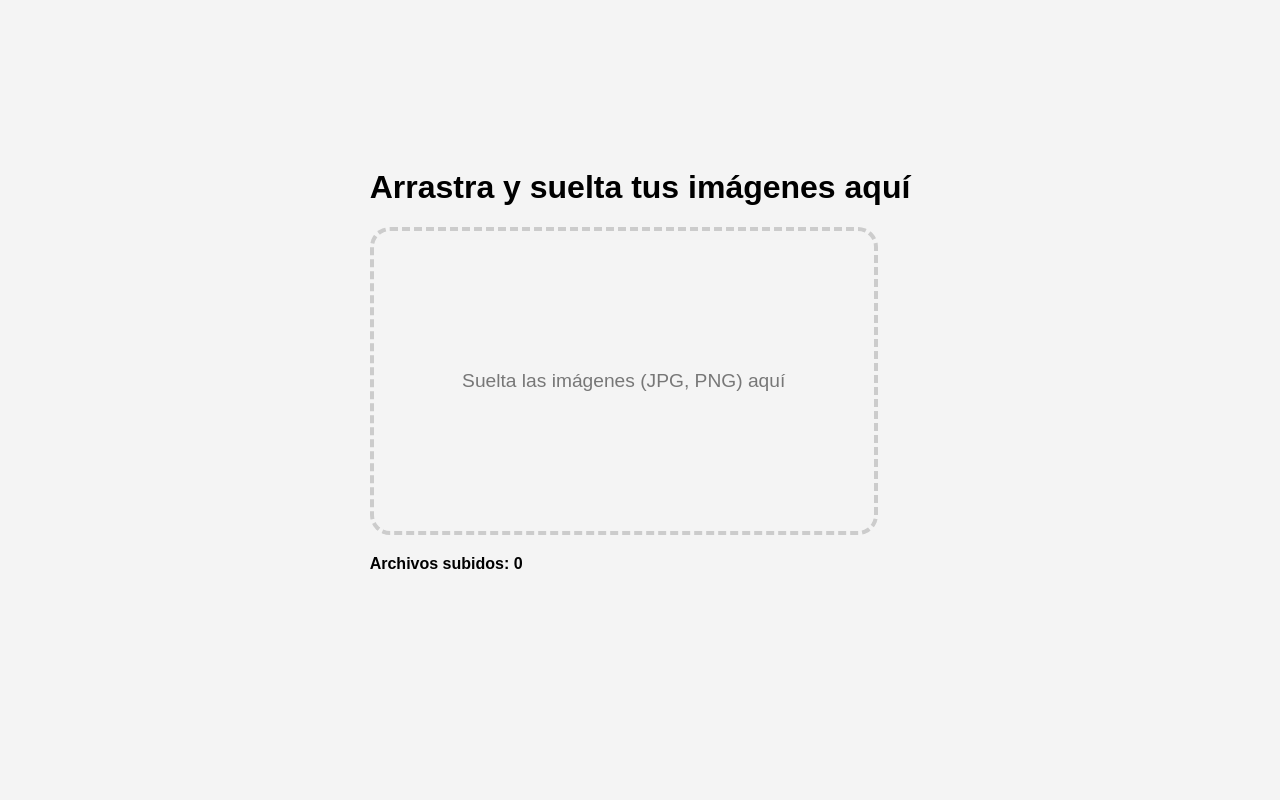
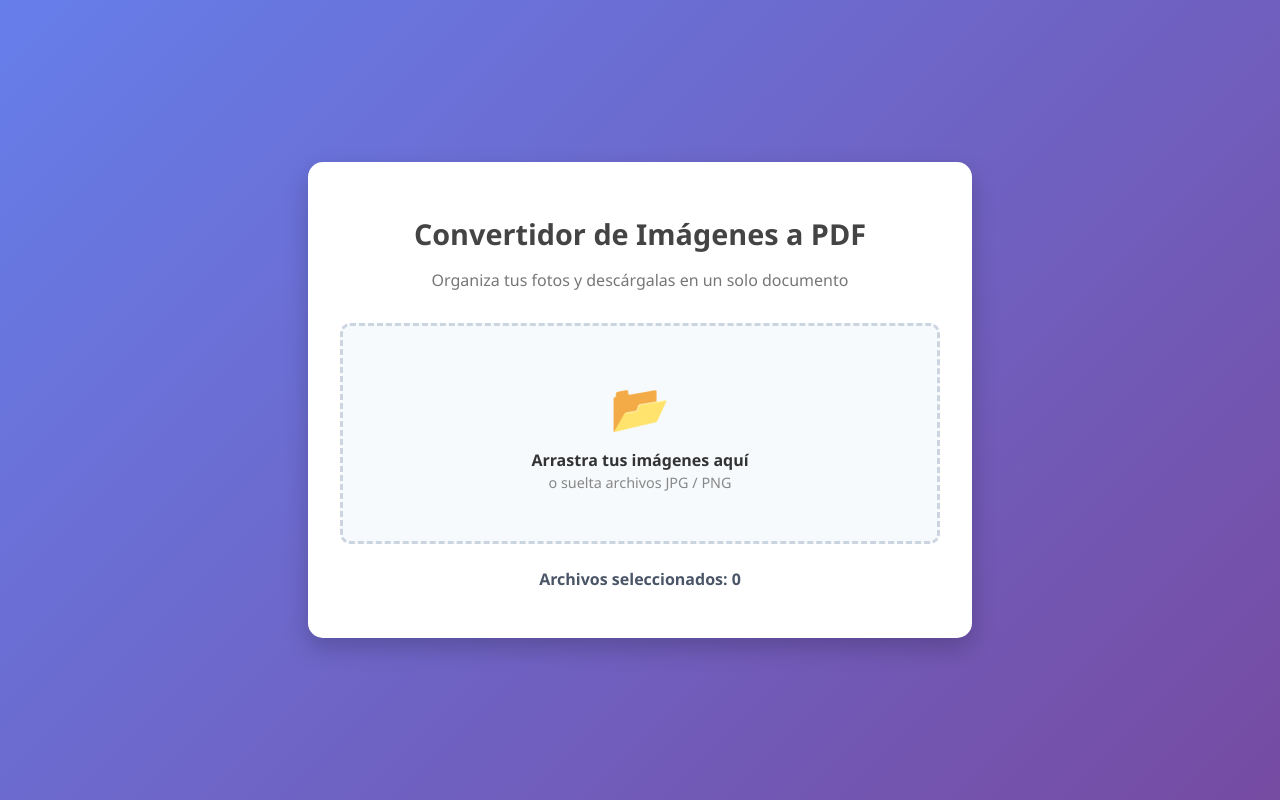
Before and after one commit to LuuchoDev/Proyect-PDF, a Flask app: page / in a window 1280 px wide. Run offline with Flask 3, Linux system fonts and the light colour scheme.

Commit message:
Update index.html

```diff
--- a/templates/index.html
+++ b/templates/index.html
@@ -5,61 +5,123 @@
     <meta name="viewport" content="width=device-width, initial-scale=1.0">
     <title>Unir Imágenes a PDF</title>
     <style>
+        /* 1. Estilos Generales */
         body {
-            font-family: Arial, sans-serif;
-            display: grid;
-            place-items: center;
-            min-height: 90vh;
-            background-color: #f4f4f4;
+            font-family: 'Segoe UI', Tahoma, Geneva, Verdana, sans-serif;
+            margin: 0;
+            padding: 0;
+            display: flex;
+            justify-content: center;
+            align-items: center;
+            min-height: 100vh;
+            /* Fondo con degradado moderno */
+            background: linear-gradient(135deg, #667eea 0%, #764ba2 100%);
+            color: #333;
         }
+
+        /* 2. La tarjeta contenedora */
+        .container {
+            background-color: white;
+            padding: 2rem;
+            border-radius: 15px;
+            box-shadow: 0 10px 25px rgba(0,0,0,0.2); /* Sombra suave */
+            width: 90%;
+            max-width: 600px;
+            text-align: center;
+        }
+
+        h1 {
+            color: #444;
+            margin-bottom: 0.5rem;
+            font-size: 1.8rem;
+        }
+
+        p.subtitle {
+            color: #777;
+            margin-bottom: 2rem;
+        }
+
+        /* 3. Zona de Arrastrar y Soltar (Drop Zone) */
         #drop-zone {
-            width: 500px;
-            height: 300px;
-            border: 4px dashed #ccc;
-            border-radius: 20px;
-            display: flex;
-            align-items: center;
-            justify-content: center;
-            text-align: center;
-            font-size: 1.2em;
-            color: #777;
-            transition: all 0.3s ease;
+            border: 3px dashed #cbd5e0;
+            border-radius: 10px;
+            padding: 3rem 2rem;
+            background-color: #f7fafc;
+            cursor: pointer;
+            transition: all 0.3s ease; /* Animación suave */
+            position: relative;
         }
-        /* Estilo cuando arrastramos algo sobre la zona */
+
+        /* Icono simulado con texto */
+        .icon {
+            font-size: 3rem;
+            margin-bottom: 10px;
+            display: block;
+        }
+
+        /* Estado cuando arrastramos algo encima */
         #drop-zone.dragover {
-            border-color: #007bff;
-            background-color: #f0f8ff;
-            color: #007bff;
+            background-color: #ebf4ff;
+            border-color: #667eea;
+            transform: scale(1.02); /* Efecto de "pop" */
         }
+
         #file-list {
-            margin-top: 20px;
-            font-weight: bold;
+            margin-top: 1.5rem;
+            font-weight: 600;
+            color: #4a5568;
         }
+
+        /* 4. El Botón */
+        button {
+            background-color: #667eea;
+            color: white;
+            border: none;
+            padding: 12px 30px;
+            font-size: 1rem;
+            border-radius: 50px;
+            cursor: pointer;
+            margin-top: 15px;
+            transition: background-color 0.3s ease;
+            box-shadow: 0 4px 6px rgba(50, 50, 93, 0.11);
+        }
+
+        button:hover {
+            background-color: #5a67d8;
+        }
+
+        button:disabled {
+            background-color: #cbd5e0;
+            cursor: not-allowed;
+        }
+
     </style>
 </head>
 <body>
 
-    <div>
-        <h1>Arrastra y suelta tus imágenes aquí</h1>
+    <div class="container">
+        <h1>Convertidor de Imágenes a PDF</h1>
+        <p class="subtitle">Organiza tus fotos y descárgalas en un solo documento</p>
+
         <div id="drop-zone">
-            Suelta las imágenes (JPG, PNG) aquí
+            <span class="icon">📂</span>
+            <strong>Arrastra tus imágenes aquí</strong><br>
+            <span style="font-size: 0.9rem; color: #888;">o suelta archivos JPG / PNG</span>
         </div>
-        <p id="file-list">Archivos subidos: 0</p>
-        <button id="submit-button" style="display:none;" disabled>Generando PDF...</button>
+
+        <p id="file-list">Archivos seleccionados: 0</p>
+
+        <button id="submit-button" style="display:none;" disabled>
+            Generar PDF 🚀
+        </button>
     </div>
 
     <script>
-        // Obtenemos los elementos del HTML
         const dropZone = document.getElementById('drop-zone');
         const fileListDisplay = document.getElementById('file-list');
         const submitButton = document.getElementById('submit-button');
-
-        // Esta lista guardará los archivos que el usuario suelte
         let droppedFiles = [];
 
-        // --- Eventos de "Arrastrar y Soltar" ---
-
-        // Prevenimos el comportamiento por defecto del navegador (que es abrir la imagen)
         ['dragenter', 'dragover', 'dragleave', 'drop'].forEach(eventName => {
             dropZone.addEventListener(eventName, preventDefaults, false);
         });
@@ -69,92 +131,80 @@
             e.stopPropagation();
         }
 
-        // Añadimos la clase 'dragover' para el efecto visual
         ['dragenter', 'dragover'].forEach(eventName => {
             dropZone.addEventListener(eventName, () => dropZone.classList.add('dragover'), false);
         });
 
-        // Quitamos la clase 'dragover'
         ['dragleave', 'drop'].forEach(eventName => {
             dropZone.addEventListener(eventName, () => dropZone.classList.remove('dragover'), false);
         });
 
-        // --- El evento principal: "Drop" (Soltar) ---
-
         dropZone.addEventListener('drop', handleDrop, false);
 
         function handleDrop(e) {
-            // Obtenemos la lista de archivos que el usuario soltó
             let dt = e.dataTransfer;
             let files = dt.files;
+            droppedFiles = Array.from(files);
 
-            // Guardamos los archivos y actualizamos el contador
-            droppedFiles = Array.from(files); // Convertimos la lista de archivos a un Array
-            fileListDisplay.textContent = `Archivos subidos: ${droppedFiles.length}`;
-
-            // Si hay archivos, llamamos a la función para subirlos
-            if (droppedFiles.length > 0) {
+            if(droppedFiles.length > 0) {
+                fileListDisplay.textContent = `Archivos seleccionados: ${droppedFiles.length}`;
+                // Mostramos el botón pero esperamos click para enviar?
+                // En tu versión anterior se enviaba automático.
+                // Vamos a mantener la subida automática para no complicar,
+                // pero visualmente se ve mejor.
                 uploadFiles(droppedFiles);
             }
         }
 
-        // --- Función para enviar los archivos al Backend (Python) ---
+        async function uploadFiles(files) {
+            submitButton.style.display = 'inline-block';
+            submitButton.disabled = true;
+            submitButton.textContent = 'Procesando... ⏳';
+            dropZone.innerHTML = '<span class="icon">⚙️</span> Procesando tus imágenes...';
 
-        async function uploadFiles(files) {
-            // Mostramos un mensaje de "Generando..."
-            submitButton.style.display = 'block';
-            dropZone.textContent = 'Procesando...';
-
-            // 1. Creamos un objeto FormData (es como un formulario HTML virtual)
             const formData = new FormData();
-
-            // 2. Añadimos todos los archivos al FormData
-            // La clave 'images' debe ser la misma que usamos en Flask (request.files.getlist('images'))
             files.forEach(file => {
                 formData.append('images', file);
             });
 
             try {
-                // 3. Enviamos los archivos al backend usando 'fetch'
                 const response = await fetch('/generar-pdf', {
                     method: 'POST',
                     body: formData
                 });
 
-                if (!response.ok) {
-                    throw new Error(`Error del servidor: ${response.statusText}`);
-                }
+                if (!response.ok) throw new Error(`Error: ${response.statusText}`);
 
-                // 4. Recibimos la respuesta (el PDF)
                 const pdfBlob = await response.blob();
-
-                // 5. Creamos un enlace temporal para descargar el archivo
                 const url = URL.createObjectURL(pdfBlob);
                 const a = document.createElement('a');
                 a.href = url;
-                a.download = 'mi_pdf_unido.pdf'; // Nombre del archivo
+                a.download = 'mi_documento_final.pdf';
                 document.body.appendChild(a);
-                a.click(); // Simulamos un clic para que inicie la descarga
+                a.click();
 
-                // Limpiamos todo
                 a.remove();
                 URL.revokeObjectURL(url);
-                resetUI();
+
+                // Reset visual
+                setTimeout(() => {
+                   resetUI();
+                }, 1500); // Esperamos un poquito para reiniciar
 
             } catch (error) {
-                console.error('Error al subir archivos:', error);
-                dropZone.textContent = 'Error. Intenta de nuevo.';
+                console.error(error);
+                dropZone.textContent = 'Error al procesar ❌';
                 submitButton.style.display = 'none';
             }
         }
 
         function resetUI() {
             droppedFiles = [];
-            fileListDisplay.textContent = 'Archivos subidos: 0';
+            fileListDisplay.textContent = 'Archivos seleccionados: 0';
             submitButton.style.display = 'none';
-            dropZone.textContent = 'Suelta las imágenes (JPG, PNG) aquí';
+            submitButton.textContent = 'Generar PDF 🚀';
+            dropZone.innerHTML = '<span class="icon">📂</span><strong>Arrastra tus imágenes aquí</strong><br><span style="font-size: 0.9rem; color: #888;">o suelta archivos JPG / PNG</span>';
         }
-
     </script>
 </body>
 </html>
```
